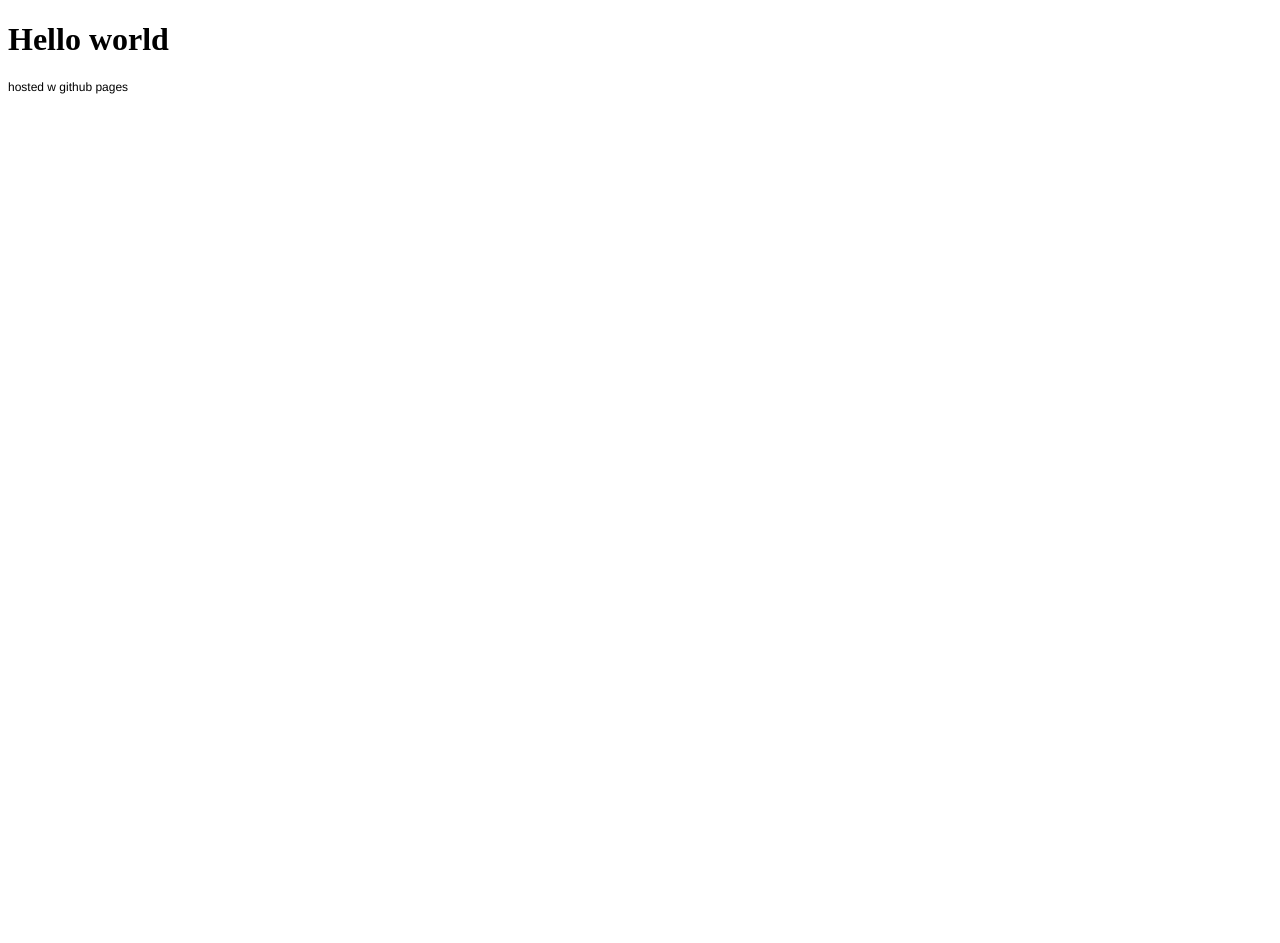
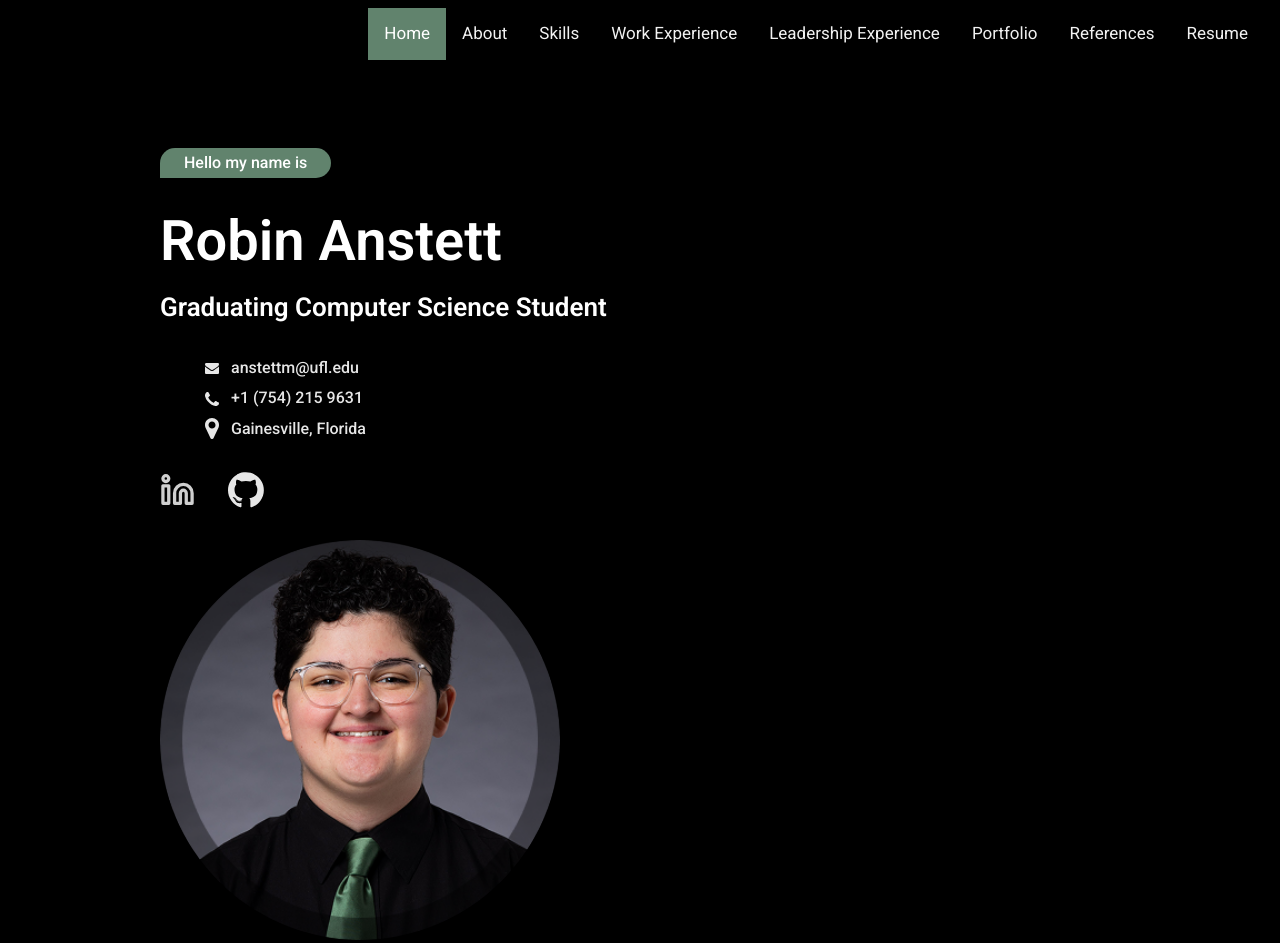
Before and after one commit to rpa0309/rpa0309.github.io, a plain HTML site: page index.html in a window 1280 px wide. Before the commit the page ends 800 px from the top, so only its background shows below. Drawn offline with Linux system fonts and the light colour scheme.

Commit message:
Update Website

```diff
--- /dev/null
+++ b/global.css
@@ -0,0 +1,153 @@
+body {
+    margin: 0;
+    line-height: normal;
+}
+
+:root {
+    --accent: #61836D;
+    --text:   #fff;
+    --font:  'Roboto', sans-serif;
+}
+
+/* Reset */
+* { margin: 0; padding: 0; box-sizing: border-box; }
+
+/* Base */
+body {
+    font-family: var(--font);
+    background: #000;
+    color: var(--text);
+    line-height: 1.4;
+}
+
+/* Intro section */
+.intro {
+    display: flex;
+    flex-wrap: wrap;
+    gap: 2rem;
+    max-width: 80%;
+    margin: auto;
+    padding: 10vh 2rem;
+}
+
+.intro__content {
+    flex: 1 1 540px;
+    min-width: 300px;
+}
+
+/* Text blocks */
+.tagline {
+    display: inline-block;
+    background: var(--accent);
+    padding: .25rem 1.5rem;
+    border-radius: 20px 20px 20px 0;
+    font-weight: 500;
+    margin-bottom: 1.5rem;
+}
+
+.name  { font-size: 3.5rem; font-weight: 600; margin-bottom: .5rem; }
+.title { font-size: 1.625rem; font-weight: 600; margin-bottom: 2rem; }
+
+/* Contact list */
+.contact { list-style: none; margin-bottom: 2rem; }
+
+.contact li {
+    display: flex;
+    align-items: center;
+    gap: .75rem;
+    margin-bottom: .5rem;
+    font-weight: 500;
+    opacity: .9;
+}
+
+.icon { width: 14px; }
+
+/* Social links */
+.social      { display: flex; gap: 2rem; }
+.social a    { display: inline-flex; width: 36px; height: 36px; opacity: .9; }
+.social img  { max-width: 100%; }
+
+/* Portrait */
+.intro__image         { flex: 0 1 400px; display: flex; justify-content: center; }
+.intro__image img     { width: 100%; max-width: 400px; border-radius: 50%; object-fit: cover; }
+.link {
+    display: flex;
+    flex-direction: row;
+    align-items: flex-start;
+    justify-content: flex-start;
+    padding: 5px;
+    opacity: 0.9;
+}
+.header-nav {
+    width: 100%;
+    position: relative;
+    display: flex;
+    flex-direction: row;
+    align-items: center;
+    justify-content: flex-start;
+    padding: 8px 16px;
+    box-sizing: border-box;
+    gap: 16px;
+    text-align: left;
+    font-size: 17px;
+    color: #fff;
+    font-family: Roboto;
+}
+
+.topnav {
+    overflow: hidden;
+    flex: 1;
+    display: flex;
+    flex-direction: row;
+    align-items: center;
+    justify-content: flex-end;
+    font-size: 18px;
+}
+
+/* Style the links inside the navigation bar */
+.topnav a {
+    float: left;
+    color: #f2f2f2;
+    text-align: center;
+    padding: 14px 16px;
+    text-decoration: none;
+    font-size: 17px;
+}
+
+/* Change the color of links on hover */
+.topnav a:hover {
+    background-color: #ddd;
+    color: black;
+}
+
+/* Add a color to the active/current link */
+.topnav a.active {
+    background-color: var(--accent);
+    color: white;
+}
+
+.text {
+    padding-left: 20%;
+    max-width: 80%;
+    list-style-type: circle;
+}
+
+.text h1{
+    line-height: 1.8;
+}
+
+.text h2{
+    padding-top: 5px;
+    line-height: 1.6;
+}
+
+.text ol, ul{
+    padding-left: 45px;
+}
+
+.text hr{
+    height: 2px;
+    border-width: 0;
+    color: var(--accent);
+    background-color: var(--accent);
+}
--- a/index.html
+++ b/index.html
@@ -1,17 +1,54 @@
 <!DOCTYPE html PUBLIC "-//W3C//DTD HTML 4.01//EN" "http://www.w3.org/TR/html4/strict.dtd">
-<html>
+<html lang="en">
 <head>
-  <meta http-equiv="Content-Type" content="text/html; charset=utf-8">
-  <meta http-equiv="Content-Style-Type" content="text/css">
-  <title></title>
-  <meta name="Generator" content="Cocoa HTML Writer">
-  <meta name="CocoaVersion" content="2487.7">
-  <style type="text/css">
-    p.p1 {margin: 0.0px 0.0px 0.0px 0.0px; font: 12.0px Helvetica}
-  </style>
+  <meta name="viewport" content="width=device-width, initial-scale=1">
+  <title>Robin Anstett Portfolio</title>
+
+  <!-- Type & styles -->
+  <link rel="preconnect" href="https://fonts.googleapis.com">
+  <link href="https://fonts.googleapis.com/css2?family=Roboto:wght@400;500;600;700&display=swap" rel="stylesheet">
+  <link rel="stylesheet" href="global.css">
 </head>
+
 <body>
-<h1>Hello world</h1>
-<p class="p1">hosted w github pages</p>
+<div class="header-nav">
+  <div class="topnav">
+    <a class="active" href="index.html">Home</a>
+    <a href="about.html">About</a>
+    <a href="skills.html">Skills</a>
+    <a href="work.html">Work Experience</a>
+    <a href="leadership.html">Leadership Experience</a>
+    <a href="portfolio.html">Portfolio</a>
+    <a href="refs.html">References</a>
+    <a href="AnstettRobin_Resume.pdf" download>Resume</a>
+  </div>
+</div>
+
+<section class="intro">
+  <div class="intro__content">
+    <span class="tagline">Hello my name is</span>
+    <h1 class="name">Robin Anstett</h1>
+    <h2 class="title">Graduating Computer Science Student</h2>
+
+    <ul class="contact">
+      <li><img src="Icon1.svg" alt="" class="icon"> anstettm@ufl.edu</li>
+      <li><img src="Icon2.svg" alt="" class="icon"> +1 (754) 215 9631</li>
+      <li><img src="Icon3.svg" alt="" class="icon"> Gainesville, Florida</li>
+    </ul>
+
+    <div class="social">
+      <a href="https://www.linkedin.com/in/robin-anstett-uf/" aria-label="LinkedIn">
+        <img src="Linkedin.svg" alt="LinkedIn Logo">
+      </a>
+      <a href="https://github.com/rpa0309" aria-label="GitHub">
+        <img src="Icon4.svg" alt="GitHub Logo">
+      </a>
+    </div>
+  </div>
+
+  <div class="intro__image">
+    <img src="profile.png" alt="Profile picture of Robin Anstett">
+  </div>
+</section>
 </body>
 </html>
```
Also changed, not shown: about.html (added, +29 -0 lines), leadership.html (added, +41 -0 lines), portfolio.html (added, +29 -0 lines), refs.html (added, +37 -0 lines), skills.html (added, +64 -0 lines), work.html (added, +38 -0 lines), Icon1.svg (added), Icon2.svg (added), Icon3.svg (added), Icon4.svg (added), Linkedin.svg (added), index.css (added), profile.png (added), 1 other file.
